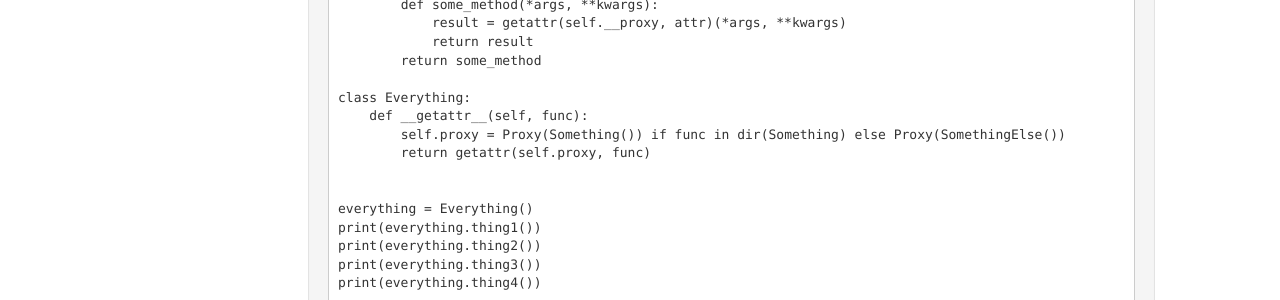
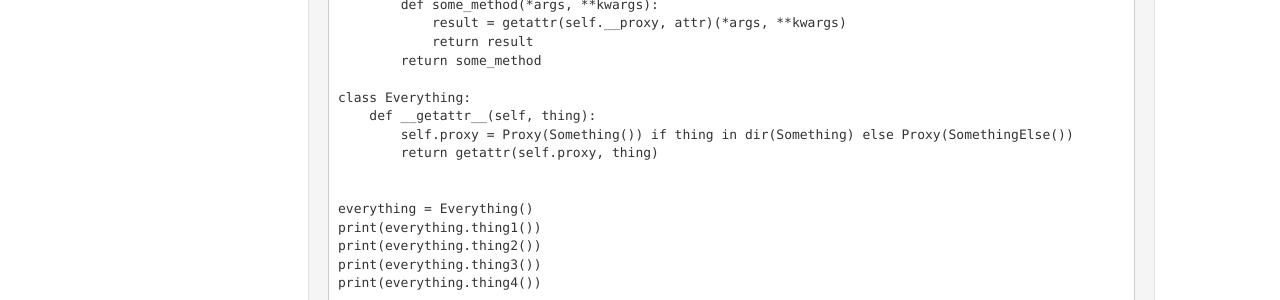
Before and after one commit to cliffwhitworth/cliffwhitworth.github.io, a Jekyll site: the page built from _posts/2020-12-10-proxy-pattern.md, in a window 1280 px wide and 900 px high. Shown: the part 416-716 px from the top of the window. Built offline with Jekyll 4.4.1, drawn with Linux system fonts in a browser that asks for light colours; some of the changed text lies outside the part shown.

Commit message:
proxy pattern

```diff
--- a/_posts/2020-12-10-proxy-pattern.md
+++ b/_posts/2020-12-10-proxy-pattern.md
@@ -27,9 +27,9 @@ class Proxy:
         return some_method
 
 class Everything:
-    def __getattr__(self, func):
-        self.proxy = Proxy(Something()) if func in dir(Something) else Proxy(SomethingElse())
-        return getattr(self.proxy, func)
+    def __getattr__(self, thing):
+        self.proxy = Proxy(Something()) if thing in dir(Something) else Proxy(SomethingElse())
+        return getattr(self.proxy, thing)
 
 
 everything = Everything()
```
